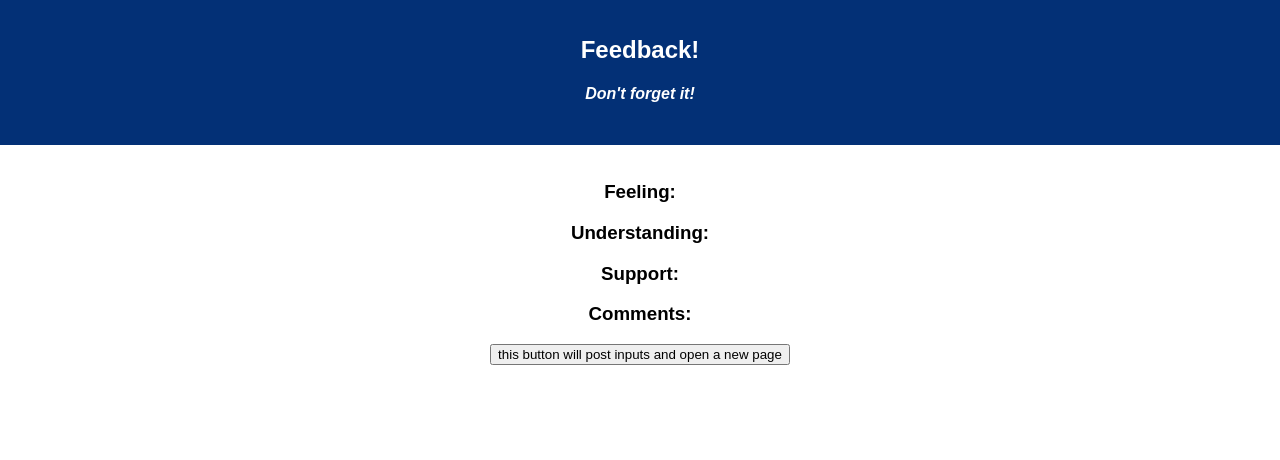
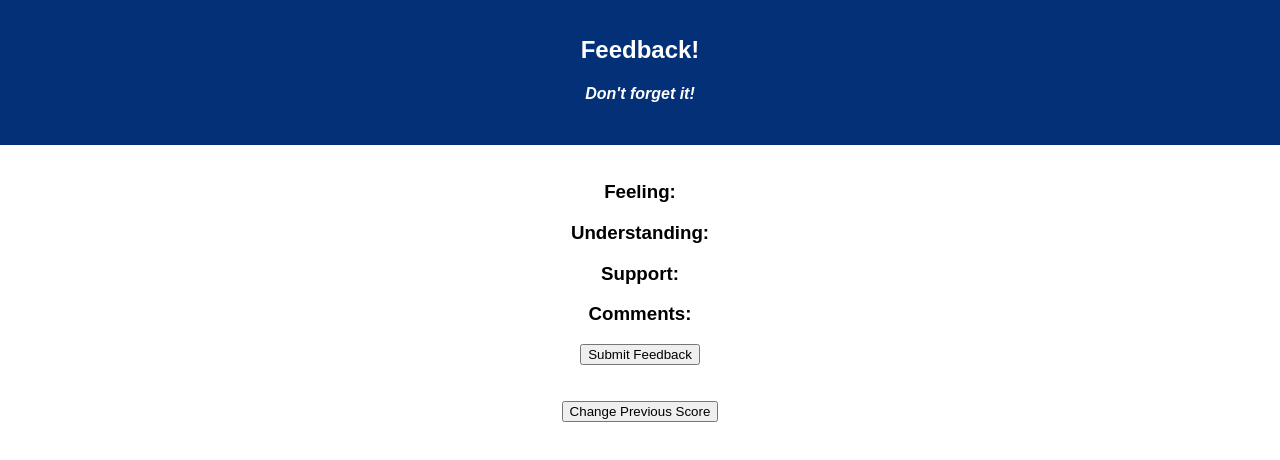
Before and after one commit to jordanNewberry21/redux-feedback-loop, a React (Create React App) app: page /#/review in a window 1280 px wide. Shown: the top 460 px of the page. Built offline with nearby package versions, Linux system fonts and the light colour scheme.

Commit message:
added a previous button to navigate to the last page for the first stretch goal.

```diff
--- a/src/components/Comments/Comments.js
+++ b/src/components/Comments/Comments.js
@@ -34,13 +34,25 @@ class Comments extends Component{
 
     }
 
+    changePrev = () => {
+        console.log('going back to the last page.....');
+        this.props.history.push('/support');
+    }
+
     render(){
         return(
             <div>
                 <h2>Is there anything else you would like us to know this week?</h2>
+                <h4>Leave a few short comments (optional)</h4>
                 <input onChange={(event) => this.handleChange(event, 'comments')}
                     type="text" label="comments" />
                 <button onClick={this.nextPage}>NEXT</button>
+                <br />
+                <br />
+                <br />
+                <div>
+                    <button onClick={this.changePrev}>Change Previous Score</button>
+                </div>
             </div>
         ) //end return
     } //end render
--- a/src/components/Feeling/Feeling.js
+++ b/src/components/Feeling/Feeling.js
@@ -17,10 +17,11 @@ class Feeling extends Component{
         } else {
             console.log('In nextPage button.....');
             this.props.dispatch( { type: 'INPUT_FORM', payload: this.state.newFeedback.feeling})
-            // sending the data to the reduxStore like this puts it directly into the array.
+            // sending the data to the reduxStore like this puts it directly into the array as a number
             // It doesn't have a key name to access it but I can display it on the review page
             // using the index numbers.
-            // I feel like this way is probably not ideal, but i'm going to go with it for now.
+            // I feel like this way is probably not ideal for some applications,
+            // but for this one I don't see how it could be a problem I guess.
             this.props.history.push('/understanding'); // next page
         }
     }
@@ -41,6 +42,7 @@ class Feeling extends Component{
         return(
             <div>
                 <h2>How are you feeling today?</h2>
+                <h4>Score 1-5</h4>
                 <input onChange={(event) => this.handleChange(event, 'feeling')}
                     required type="number" max="5" label="Feeling?" />
                 <button onClick={this.nextPage}>NEXT</button>
--- a/src/components/Review/Review.js
+++ b/src/components/Review/Review.js
@@ -23,6 +23,11 @@ class Review extends Component{
         this.props.history.push('/end-page') // pushing to the final page view
     }
 
+    changePrev = () => {
+        console.log('going back to the last page.....');
+        this.props.history.push('/comments');
+    }
+
     render(){ // displaying user feedback results
         return(
             <div>
@@ -38,7 +43,13 @@ class Review extends Component{
                 <div>
                     <h3>Comments: {this.props.reduxState.formInputs[3]}</h3>
                 </div>
-                <button onClick={this.submit}>this button will post inputs and open a new page</button>
+                <button onClick={this.submit}>Submit Feedback</button>
+                <br />
+                <br />
+                <br />
+                <div>
+                    <button onClick={this.changePrev}>Change Previous Score</button>
+                </div>
             </div>
         ) //end return
     } //end render
--- a/src/components/Support/Support.js
+++ b/src/components/Support/Support.js
@@ -32,13 +32,25 @@ class Support extends Component{
 
     }
 
+    changePrev = () => {
+        console.log('going back to the last page.....');
+        this.props.history.push('/understanding');
+    }
+
     render(){
         return(
             <div>
                 <h2>How well are you feeling supported?</h2>
+                <h4>Score 1-5</h4>
                 <input onChange={(event) => this.handleChange(event, 'support')}
                     required type="number" max="5" label="supported?" />
                 <button onClick={this.nextPage}>NEXT</button>
+                <br />
+                <br />
+                <br />
+                <div>
+                    <button onClick={this.changePrev}>Change Previous Score</button>
+                </div>
             </div>
         ) //end return
     } //end render
--- a/src/components/Understanding/Understanding.js
+++ b/src/components/Understanding/Understanding.js
@@ -32,13 +32,25 @@ class Understanding extends Component{
 
     }
 
+    changePrev = () => {
+        console.log('going back to the last page.....');
+        this.props.history.push('/feeling');
+    }
+
     render(){
         return(
             <div>
                 <h2>How well are you understanding the current content?</h2>
+                <h4>Score 1-5</h4>
                 <input onChange={(event) => this.handleChange(event, 'understanding')}
                     required type="number" max="5" label="understanding?" />
                 <button onClick={this.nextPage}>NEXT</button>
+                <br />
+                <br />
+                <br />
+                <div>
+                    <button onClick={this.changePrev}>Change Previous Score</button>
+                </div>
             </div>
         ) //end return
     } //end render
```
